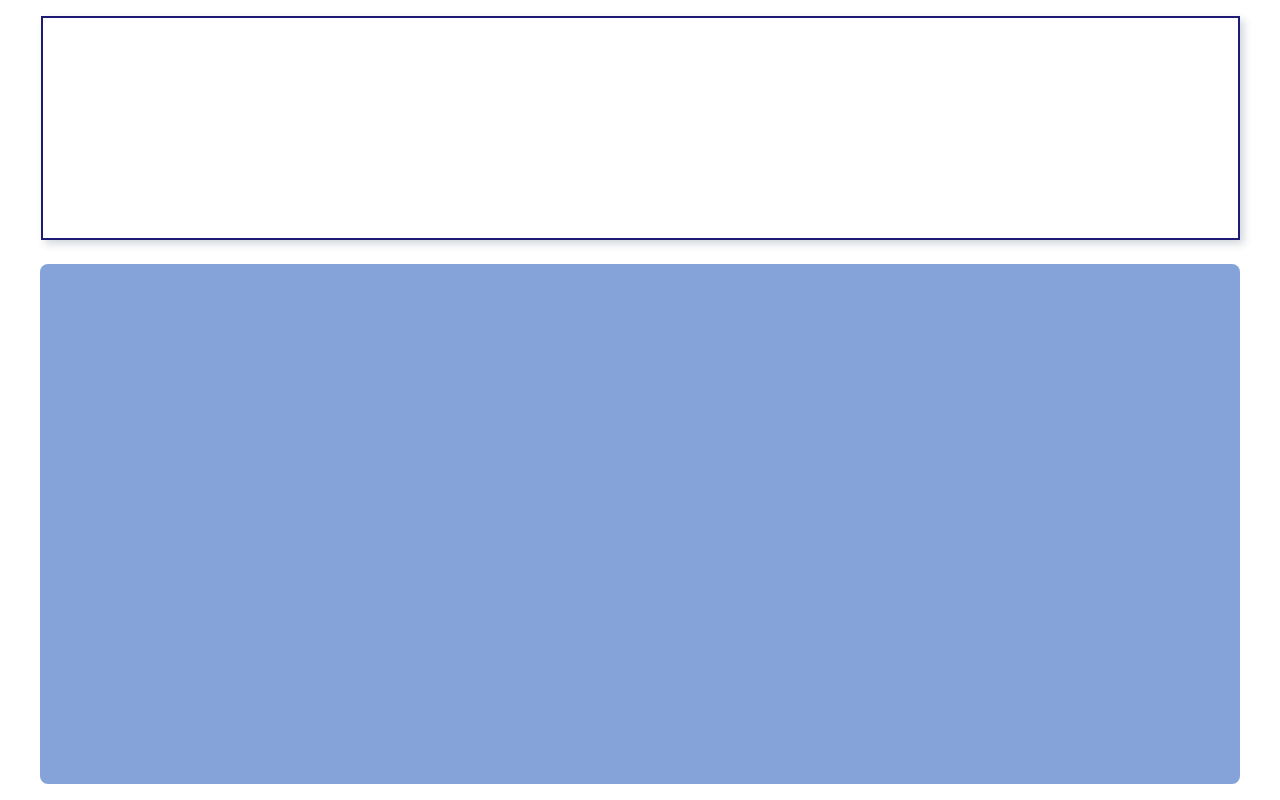
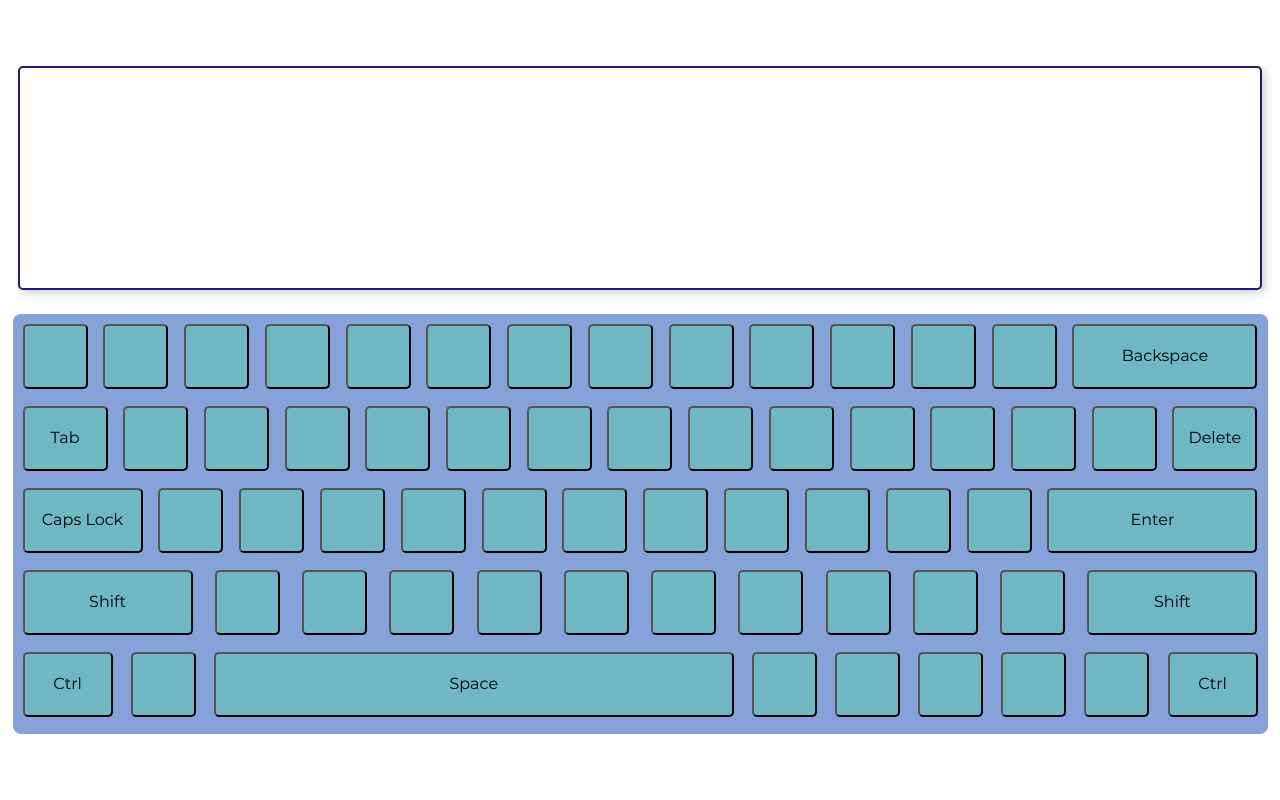
Before and after one commit to NikolayKovzik/virtual-keyboard, a website: page index.html in a window 1280 px wide. Drawn offline with Linux system fonts and the light colour scheme.

Commit message:
feat: keyboard styling

```diff
--- a/index.html
+++ b/index.html
@@ -1,5 +1,6 @@
 <!DOCTYPE html>
 <html lang="en">
+
 <head>
     <meta charset="UTF-8">
     <meta http-equiv="X-UA-Compatible" content="IE=edge">
@@ -9,6 +10,7 @@
     <link rel="stylesheet" href="./styles/css/main.css">
     <title>Virtual Keyboard</title>
 </head>
+
 <body>
     <header class="header"></header>
     <main class="main">
@@ -18,9 +20,82 @@
             </form>
         </section>
         <section class="keyboard">
-
+            <div class="keyboard__row">
+                <button class="keyboard__key"></button>
+                <button class="keyboard__key"></button>
+                <button class="keyboard__key"></button>
+                <button class="keyboard__key"></button>
+                <button class="keyboard__key"></button>
+                <button class="keyboard__key"></button>
+                <button class="keyboard__key"></button>
+                <button class="keyboard__key"></button>
+                <button class="keyboard__key"></button>
+                <button class="keyboard__key"></button>
+                <button class="keyboard__key"></button>
+                <button class="keyboard__key"></button>
+                <button class="keyboard__key"></button>
+                <button class="keyboard__key backspace">Backspace</button>
+            </div>
+            <div class="keyboard__row">
+                <button class="keyboard__key tab">Tab</button>
+                <button class="keyboard__key"></button>
+                <button class="keyboard__key"></button>
+                <button class="keyboard__key"></button>
+                <button class="keyboard__key"></button>
+                <button class="keyboard__key"></button>
+                <button class="keyboard__key"></button>
+                <button class="keyboard__key"></button>
+                <button class="keyboard__key"></button>
+                <button class="keyboard__key"></button>
+                <button class="keyboard__key"></button>
+                <button class="keyboard__key"></button>
+                <button class="keyboard__key"></button>
+                <button class="keyboard__key"></button>
+                <button class="keyboard__key delete">Delete</button>
+            </div>
+            <div class="keyboard__row">
+                <button class="keyboard__key caps-lock">Caps Lock</button>
+                <button class="keyboard__key"></button>
+                <button class="keyboard__key"></button>
+                <button class="keyboard__key"></button>
+                <button class="keyboard__key"></button>
+                <button class="keyboard__key"></button>
+                <button class="keyboard__key"></button>
+                <button class="keyboard__key"></button>
+                <button class="keyboard__key"></button>
+                <button class="keyboard__key"></button>
+                <button class="keyboard__key"></button>
+                <button class="keyboard__key"></button>
+                <button class="keyboard__key enter">Enter</button>
+            </div>
+            <div class="keyboard__row">
+                <button class="keyboard__key left-shift">Shift</button>
+                <button class="keyboard__key"></button>
+                <button class="keyboard__key"></button>
+                <button class="keyboard__key"></button>
+                <button class="keyboard__key"></button>
+                <button class="keyboard__key"></button>
+                <button class="keyboard__key"></button>
+                <button class="keyboard__key"></button>
+                <button class="keyboard__key"></button>
+                <button class="keyboard__key"></button>
+                <button class="keyboard__key"></button>
+                <button class="keyboard__key right-shift">Shift</button>
+            </div>
+            <div class="keyboard__row">
+                <button class="keyboard__key left-control">Ctrl</button>
+                <button class="keyboard__key"></button>
+                <button class="keyboard__key space">Space</button>
+                <button class="keyboard__key"></button>
+                <button class="keyboard__key"></button>
+                <button class="keyboard__key"></button>
+                <button class="keyboard__key"></button>
+                <button class="keyboard__key"></button>
+                <button class="keyboard__key right-control">Ctrl</button>
+            </div>
         </section>
     </main>
     <footer class="footer"></footer>
 </body>
+
 </html>
--- a/styles/scss/main.scss
+++ b/styles/scss/main.scss
@@ -7,36 +7,86 @@
     justify-content: center;
     height: 100vh;
     gap: 20px;
+    font-family: "Montserrat";
 }
 
 .textarea {
-    &__form {
-        width: fit-content;
-    }
     &__input {
-        width: 1175px;
+        width: 1220px;
         height: 200px;
         padding: 10px;
         border: 2px solid #1f1a76;
+        border-radius: 5px;
         box-shadow: 4px 4px 8px 0px rgba(34, 60, 80, 0.2);
         overflow: auto;
         outline: none;
         resize: none;
         font-size: 30px;
-        font-family: "Montserrat";
     }
 }
 
 .keyboard {
-    width: 1200px;
-    height: 520px;
+    width: 1235px; //1200
+    height: 410px;
+    padding: 10px 10px 0px 10px;
     background-color: #85a3d9;
     border-radius: 8px;
+    display: flex;
+    flex-direction: column;
+    &__row {
+        width: 100%;
+        height: 20%;
+        display: flex;
+        justify-content: space-between;
+        gap: 15px;
+    }
+
+    &__key {
+        width: 65px;
+        height: 65px;
+        background-color: #6fb7c2;
+        border-radius: 5px;
+        cursor: pointer;
+        &:hover {
+            transition: 0.5s;
+            -webkit-box-shadow: 0px 0px 27px 23px rgba(111, 183, 194, 0.34);
+            -moz-box-shadow: 0px 0px 27px 23px rgba(111, 183, 194, 0.34);
+            box-shadow: 0px 0px 14px 3px red;
+            transform: scale(1.05);
+        }
+    }
 }
 
-.key {
-    width: 30px;
-    height: 30px;
-    background-color: #6fb7c2;
-    border-radius: 5px;
+.backspace {
+    width: 185px;
 }
+
+.tab {
+    width: 85px;
+}
+
+.delete {
+    width: 85px;
+}
+
+.caps-lock {
+    width: 120px;
+}
+
+.enter {
+    width: 210px;
+}
+
+.left-shift,
+.right-shift {
+    width: 170px;
+}
+
+.space {
+    width: 520px;
+}
+
+.right-control,
+.left-control {
+    width: 90px;
+}
```
Also changed, not shown: styles/css/main.css, 1 other file.
